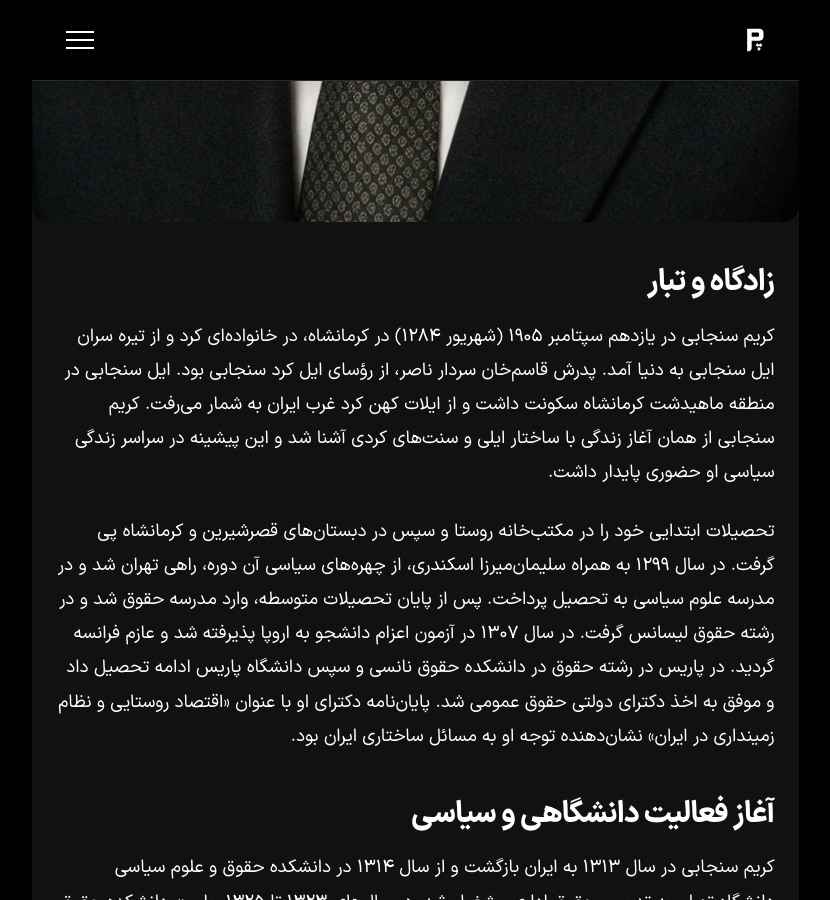
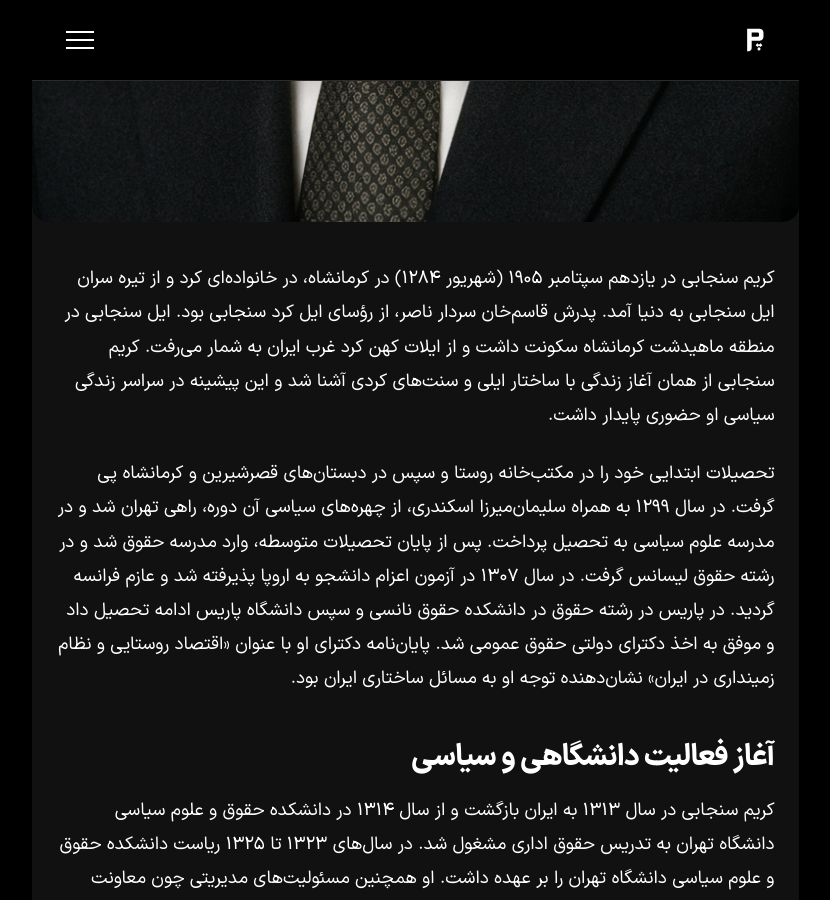
Before and after one commit to darkblog/darkblog.github.io, a Jekyll site: the page built from _posts/2026-9-20-karim-sanjabi.md, in a window 1280 px wide and 900 px high, scrolled down 1342 px. Shown: the whole window, without its empty margins (225-1055 px from the left). Built offline with Jekyll 4.4.1, drawn with Linux system fonts in a browser that asks for light colours.

Commit message:
Remove birthplace and background section
Removed the section about Karim Sanjabi's birthplace and background from the post.

```diff
--- a/_posts/2026-9-20-karim-sanjabi.md
+++ b/_posts/2026-9-20-karim-sanjabi.md
@@ -3,8 +3,6 @@ title: "کریم سنجابی: از ایل سنجابی تا وزارت خارج
 tags: مشاهیر
 image: /blog/karim-sanjabi.jpg
 ---
-
-## زادگاه و تبار
 
 کریم سنجابی در یازدهم سپتامبر ۱۹۰۵ (شهریور ۱۲۸۴) در کرمانشاه، در خانواده‌ای کرد و از تیره سران ایل سنجابی به دنیا آمد. پدرش قاسم‌خان سردار ناصر، از رؤسای ایل کرد سنجابی بود. ایل سنجابی در منطقه ماهیدشت کرمانشاه سکونت داشت و از ایلات کهن کرد غرب ایران به شمار می‌رفت. کریم سنجابی از همان آغاز زندگی با ساختار ایلی و سنت‌های کردی آشنا شد و این پیشینه در سراسر زندگی سیاسی او حضوری پایدار داشت.
 
```
